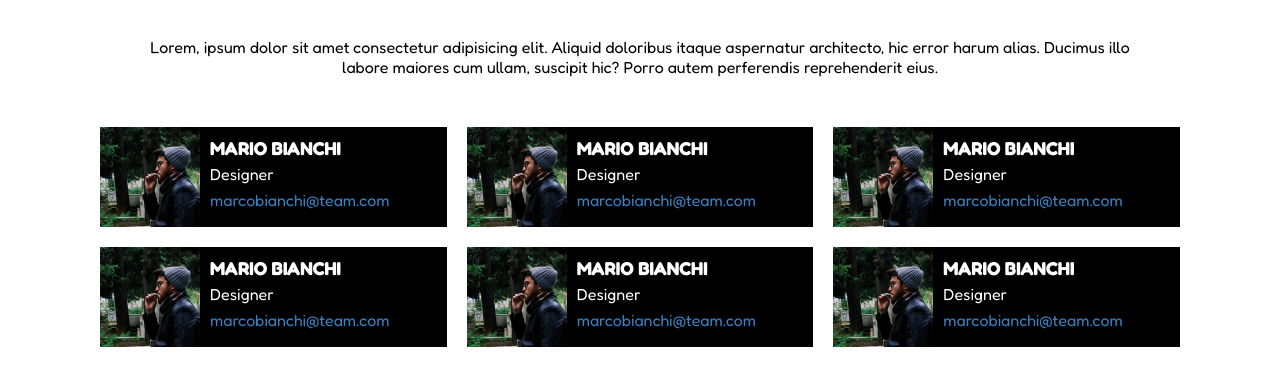
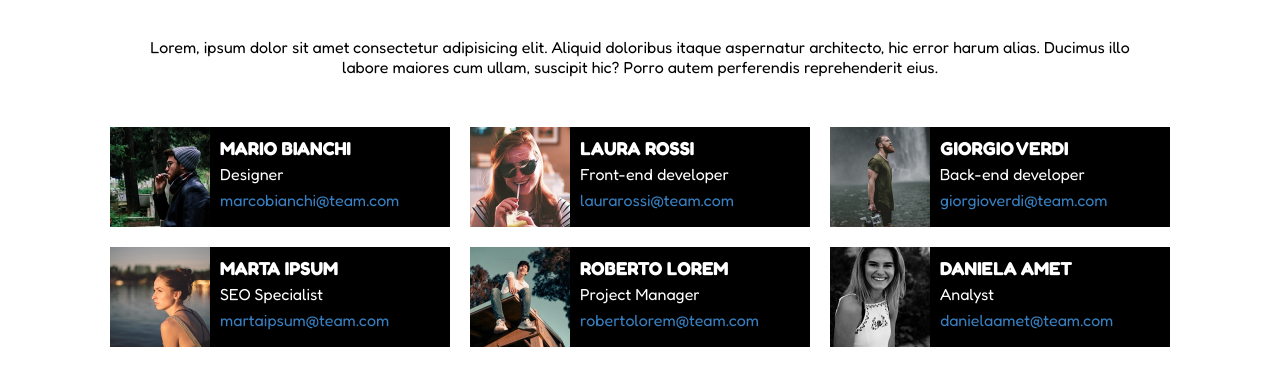
Before and after one commit to carloeusebi/html-css-flex-cards, a plain HTML site: page index.html in a window 1280 px wide. Shown: the part 72-458 px from the top of the page. Drawn offline with Linux system fonts and the light colour scheme.

Commit message:
final layout

```diff
--- a/index.html
+++ b/index.html
@@ -27,22 +27,7 @@
 
                 <div class="team-cards d-flex">
 
-                        <div class="card d-flex">
-                            <img class="card-image" src="img/male1.png" alt="MARIO BIANCHI">
-                            <div class="card-content">
-                                <h3 class="member-name">MARIO BIANCHI</h3>
-                                <div class="member-role">Designer</div>
-                                <a href="mailto:marcobianchi@team.com">marcobianchi@team.com</a>
-                            </div>
-                        </div>
-                        <div class="card d-flex">
-                            <img class="card-image" src="img/male1.png" alt="MARIO BIANCHI">
-                            <div class="card-content">
-                                <h3 class="member-name">MARIO BIANCHI</h3>
-                                <div class="member-role">Designer</div>
-                                <a href="mailto:marcobianchi@team.com">marcobianchi@team.com</a>
-                            </div>
-                        </div>
+                    <!-- first card     -->
                     <div class="card d-flex">
                         <img class="card-image" src="img/male1.png" alt="MARIO BIANCHI">
                         <div class="card-content">
@@ -52,37 +37,58 @@
                         </div>
                     </div>
 
+                    <!-- second card     -->
                     <div class="card d-flex">
-                            <img class="card-image" src="img/male1.png" alt="MARIO BIANCHI">
+                        <img class="card-image" src="img/female1.png" alt="LAURA ROSSI">
                         <div class="card-content">
-                                <h3 class="member-name">MARIO BIANCHI</h3>
-                                <div class="member-role">Designer</div>
-                                <a href="mailto:marcobianchi@team.com">marcobianchi@team.com</a>
+                            <h3 class="member-name">LAURA ROSSI</h3>
+                            <div class="member-role">Front-end developer</div>
+                            <a href="mailto:laurarossi@team.com">laurarossi@team.com</a>
                         </div>
                     </div>
+
+                    <!-- third card     -->
                     <div class="card d-flex">
-                            <img class="card-image" src="img/male1.png" alt="MARIO BIANCHI">
+                        <img class="card-image" src="img/male2.png" alt="GIORGIO VERDI">
                         <div class="card-content">
-                                <h3 class="member-name">MARIO BIANCHI</h3>
-                                <div class="member-role">Designer</div>
-                                <a href="mailto:marcobianchi@team.com">marcobianchi@team.com</a>
+                            <h3 class="member-name">GIORGIO VERDI</h3>
+                            <div class="member-role">Back-end developer</div>
+                            <a href="mailto:giorgioverdi@team.com">giorgioverdi@team.com</a>
                         </div>
                     </div>
+
+                    <!-- fourt card     -->
                     <div class="card d-flex">
-                            <img class="card-image" src="img/male1.png" alt="MARIO BIANCHI">
+                        <img class="card-image" src="img/female2.png" alt="MARTA IPSUM">
                         <div class="card-content">
-                                <h3 class="member-name">MARIO BIANCHI</h3>
-                                <div class="member-role">Designer</div>
-                                <a href="mailto:marcobianchi@team.com">marcobianchi@team.com</a>
+                            <h3 class="member-name">MARTA IPSUM</h3>
+                            <div class="member-role">SEO Specialist</div>
+                            <a href="mailto:martaipsum@team.com">martaipsum@team.com</a>
+                        </div>
+                    </div>
+
+                    <!-- fith card     -->
+                    <div class="card d-flex">
+                        <img class="card-image" src="img/male3.png" alt="ROBERTO LOREM">
+                        <div class="card-content">
+                            <h3 class="member-name">ROBERTO LOREM</h3>
+                            <div class="member-role">Project Manager</div>
+                            <a href="mailto:robertolorem@team.com">robertolorem@team.com</a>
                         </div>
                     </div>
 
 
-
+                    <!-- sixth card     -->
+                    <div class="card d-flex">
+                        <img class="card-image" src="img/female3.png" alt="DANIELA AMET">
+                        <div class="card-content">
+                            <h3 class="member-name">DANIELA AMET</h3>
+                            <div class="member-role">Analyst</div>
+                            <a href="mailto:danielaamet@team.com">danielaamet@team.com</a>
+                        </div>
+                    </div>
             </section>
-
         </div>
     </main>
-
 </body>
 </html
--- a/style/style.css
+++ b/style/style.css
@@ -43,16 +43,14 @@ a{
 
 .team-cards{
     flex-wrap: wrap;
-    margin-left: -10px;
-    margin-right: -10px;
-    justify-content: center;
+    justify-content: space-evenly;
 }
 
 .card{
     background-color: black;
     color: white;
     margin: 10px;
-    min-width: calc(100% / 3 - 20px);
+    flex: 1 1 calc(100% / 3 - 20px);
 }
 
 .card-image{
```
Lines whose indentation alone changed are shown as unchanged.
